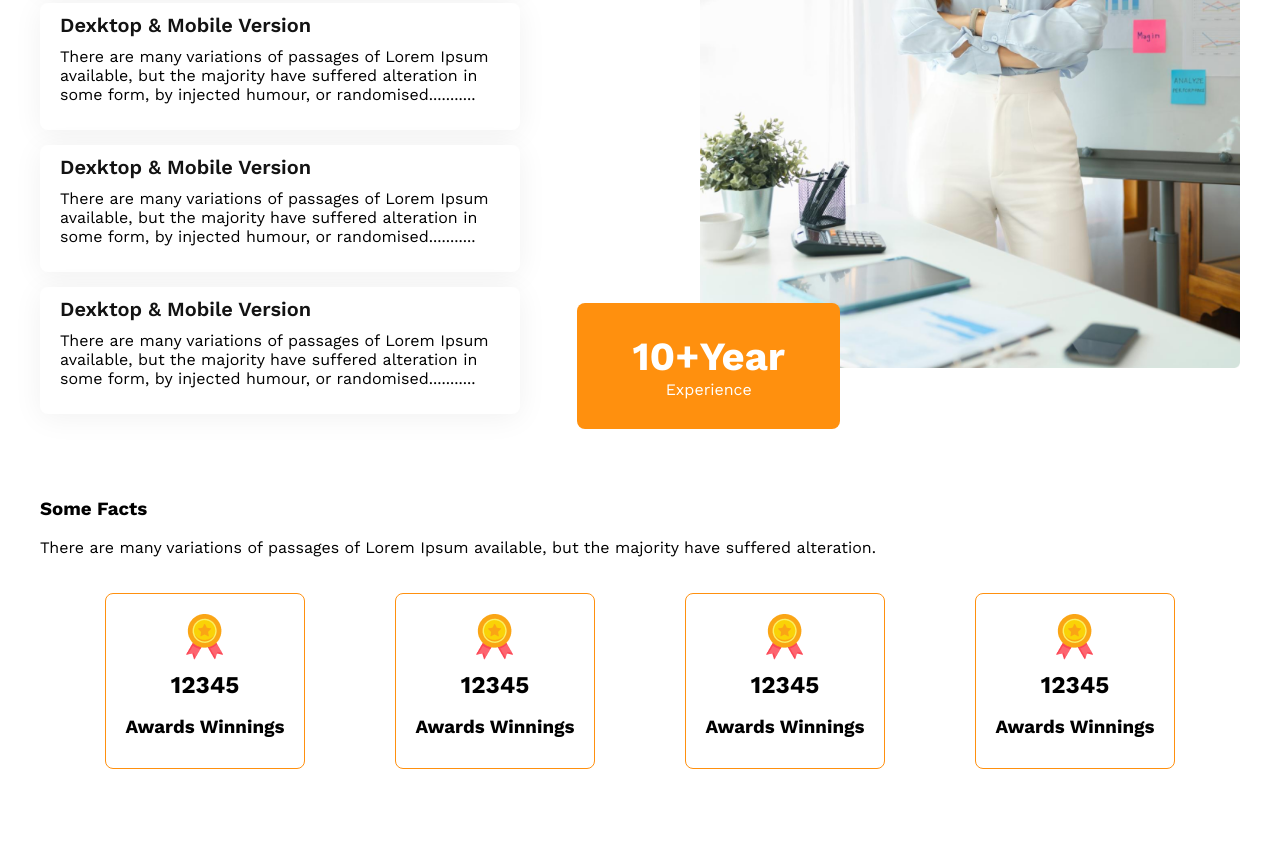
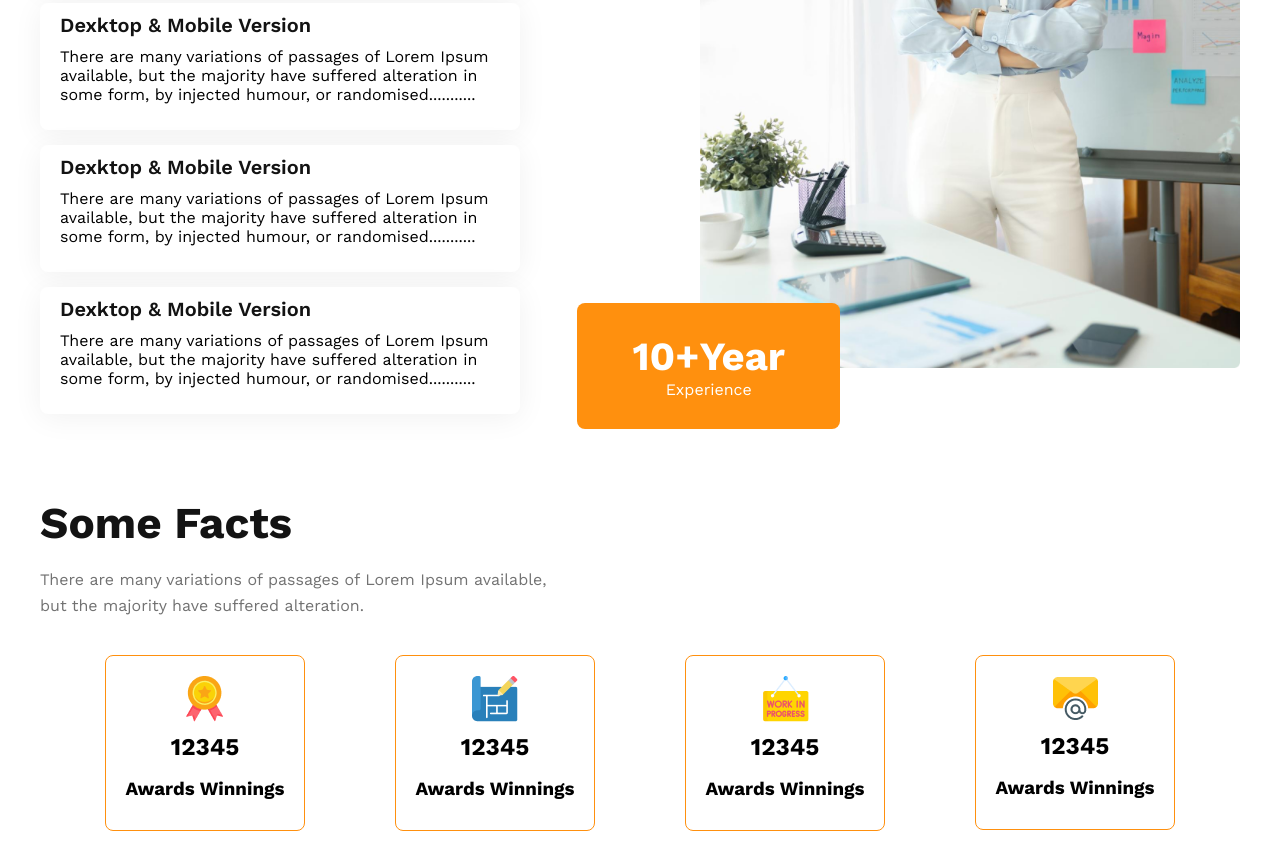
Before and after one commit to sumonali940/project-2, a plain HTML site: page index.html in a window 1280 px wide. Shown: the part 2308-3159 px from the top of the page. Before the commit the page ends 3097 px from the top, so only its background shows below. Drawn offline with nearby package versions, Linux system fonts and the light colour scheme.

```diff
--- a/index.html
+++ b/index.html
@@ -84,8 +84,8 @@
        </section>
        <section class="some-effect">
             <div class="container">
-                <h3>Some Facts</h3>
-                <p>There are many variations of passages of Lorem Ipsum available, but the majority have suffered alteration.</p>
+                <h3 class="some-effect-title">Some Facts</h3>
+                <p class="some-effect-description">There are many variations of passages of Lorem Ipsum available, but the majority have suffered alteration.</p>
                 <div class="some-box-wrapper">
                     <div class="some-effect-box">
                         <div class="box-icon">
@@ -96,21 +96,21 @@
                     </div>
                     <div class="some-effect-box">
                         <div class="box-icon">
-                            <img src="images/icons/ribon.png" alt="">
+                            <img src="images/icons/projects.png" alt="">
                         </div>
                         <h2 class="effect-box-text">12345</h2>
                         <h3 class="effect-box-head">Awards Winnings</h3>
                     </div>
                     <div class="some-effect-box">
                         <div class="box-icon">
-                            <img src="images/icons/ribon.png" alt="">
+                            <img src="images/icons/customers.png" alt="">
                         </div>
                         <h2 class="effect-box-text">12345</h2>
                         <h3 class="effect-box-head">Awards Winnings</h3>
                     </div>
                     <div class="some-effect-box">
                         <div class="box-icon">
-                            <img src="images/icons/ribon.png" alt="">
+                            <img src="images/icons/email.png" alt="">
                         </div>
                         <h2 class="effect-box-text">12345</h2>
                         <h3 class="effect-box-head">Awards Winnings</h3>
--- a/style.css
+++ b/style.css
@@ -242,11 +242,23 @@
     margin: 7px 0;
     padding: 0;
 }
-
 h3.effect-box-head {
     margin: 10px 0;
 }
-
+.some-effect-title{
+    color: #131313;
+    font-size: 2.75rem;
+    font-style: normal;
+    font-weight: 700;
+    line-height: 0;
+}
+.some-effect-description{
+    color:#727272;
+    font-size: 1rem;
+    font-style: normal;
+    line-height: 26px;
+    width: 525px;
+}
 
 
 
```
